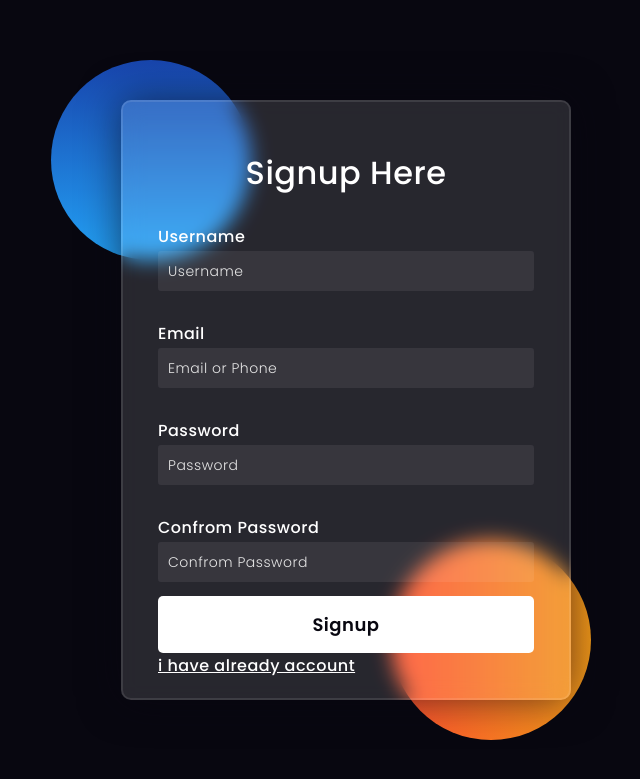
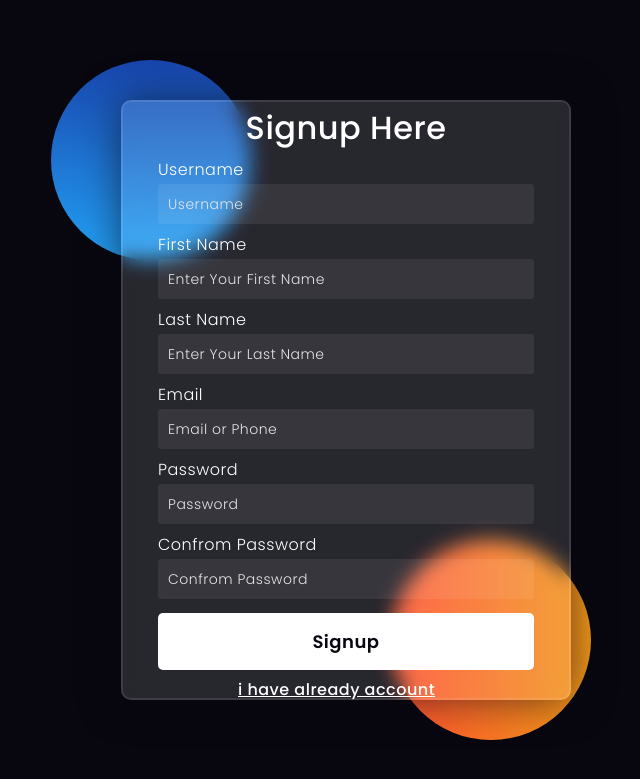
Before and after one commit to shashank763/Django_Project, a Django app: page / in a window 1280 px wide. Shown: the top 779 px of the page, without its empty margins (294-934 px from the left). Run offline with Django 4.2, Linux system fonts and the light colour scheme.

Commit message:
Project2

```diff
--- a/templates/signup.html
+++ b/templates/signup.html
@@ -1,7 +1,7 @@
 <!DOCTYPE html>
 <html lang="en">
 <head>
-  <!-- Design by foolishdeveloper.com -->
+
     <title>Signup Page</title>
 
     <link rel="preconnect" href="https://fonts.gstatic.com">
@@ -73,6 +73,7 @@ form *{
 }
 form h3{
     font-size: 32px;
+    margin-top: -45px;
     font-weight: 500;
     line-height: 42px;
     text-align: center;
@@ -80,9 +81,9 @@ form h3{
 
 label{
     display: block;
-    margin-top: 30px;
+    margin-top: 8px;
     font-size: 16px;
-    font-weight: 500;
+    font-weight: 100;
 }
 input{
     display: block;
@@ -131,6 +132,10 @@ button{
 .social i{
   margin-right: 4px;
 }
+.already_account{
+    margin-left: 80px;
+    margin-top: 7px;
+}
 
     </style>
 </head>
@@ -146,6 +151,12 @@ button{
         <label for="username">Username</label>
         <input type="text" placeholder="Username" name="username" id="username" required>
 
+        <label for="f1name">First Name</label>
+        <input type="text" placeholder="Enter Your First Name" name="firstname" id="fname" required>
+
+        <label for="l1name">Last Name</label>
+        <input type="text" placeholder="Enter Your Last Name" name="lastname" id="lname" required>
+
         <label for="email">Email</label>
         <input type="email" placeholder="Email or Phone" name="email" id="email" required>
 
@@ -157,7 +168,7 @@ button{
         <input type="password" placeholder="Confrom Password" id="password2" name="password2" required>
         <button type="submit">Signup</button>
 
-        <a href="{% url 'login' %}">i have already account</a>
+        <div class="already_account"><a href="{% url 'login' %}">i have already account</a></div>
     </form>
 </body>
 </html>
```
Also changed, not shown: templates/login.html (+7 -3 lines), db.sqlite3.
